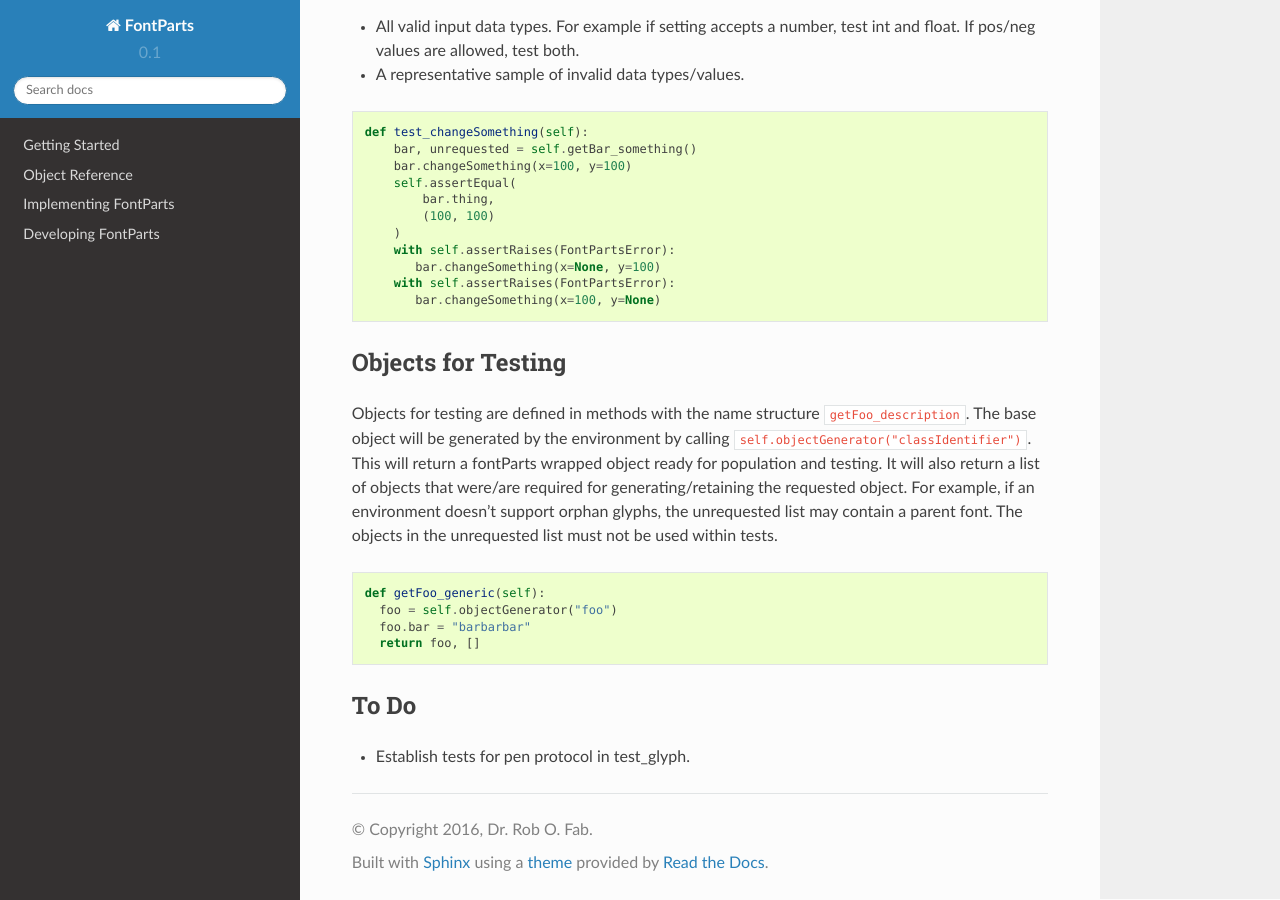
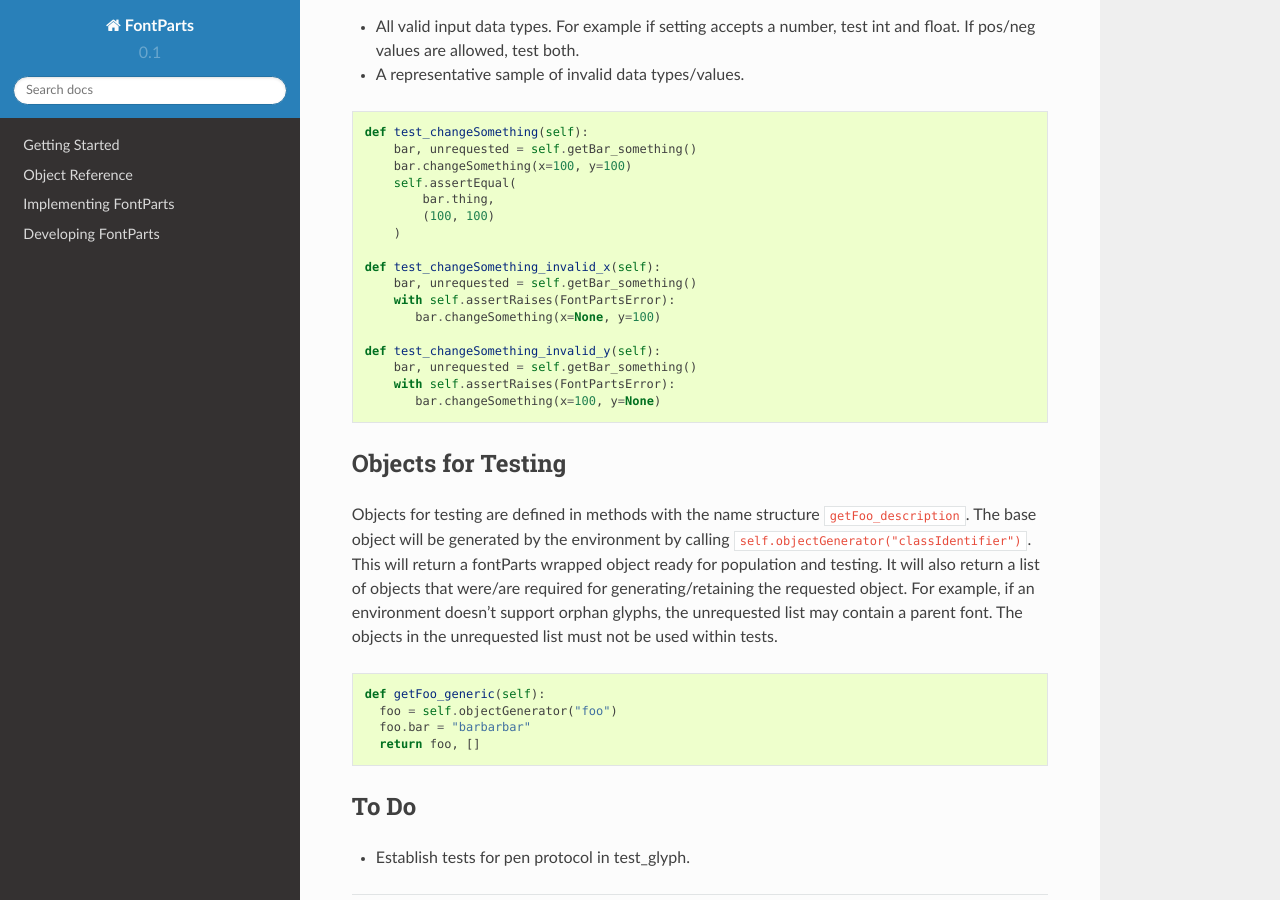
Before and after one commit to sambacha/fontParts, a Sphinx documentation site: the page built from documentation/source/development/testing.rst, in a window 1280 px wide and 900 px high, scrolled down 2274 px. Built offline with Sphinx 7.4.7 and the Read the Docs theme 2.0.0, drawn with Linux system fonts in a browser that asks for light colours; pages that are not in the unit, such as notebooks, are missing from menus.

Commit message:
Update testing.rst

```diff
--- a/documentation/source/development/testing.rst
+++ b/documentation/source/development/testing.rst
@@ -112,8 +112,14 @@ Testing methods should be done atomically, modifying a single argument at a time
           bar.thing,
           (100, 100)
       )
+
+  def test_changeSomething_invalid_x(self):
+      bar, unrequested = self.getBar_something()
       with self.assertRaises(FontPartsError):
          bar.changeSomething(x=None, y=100)
+
+  def test_changeSomething_invalid_y(self):
+      bar, unrequested = self.getBar_something()
       with self.assertRaises(FontPartsError):
          bar.changeSomething(x=100, y=None)
 
```
